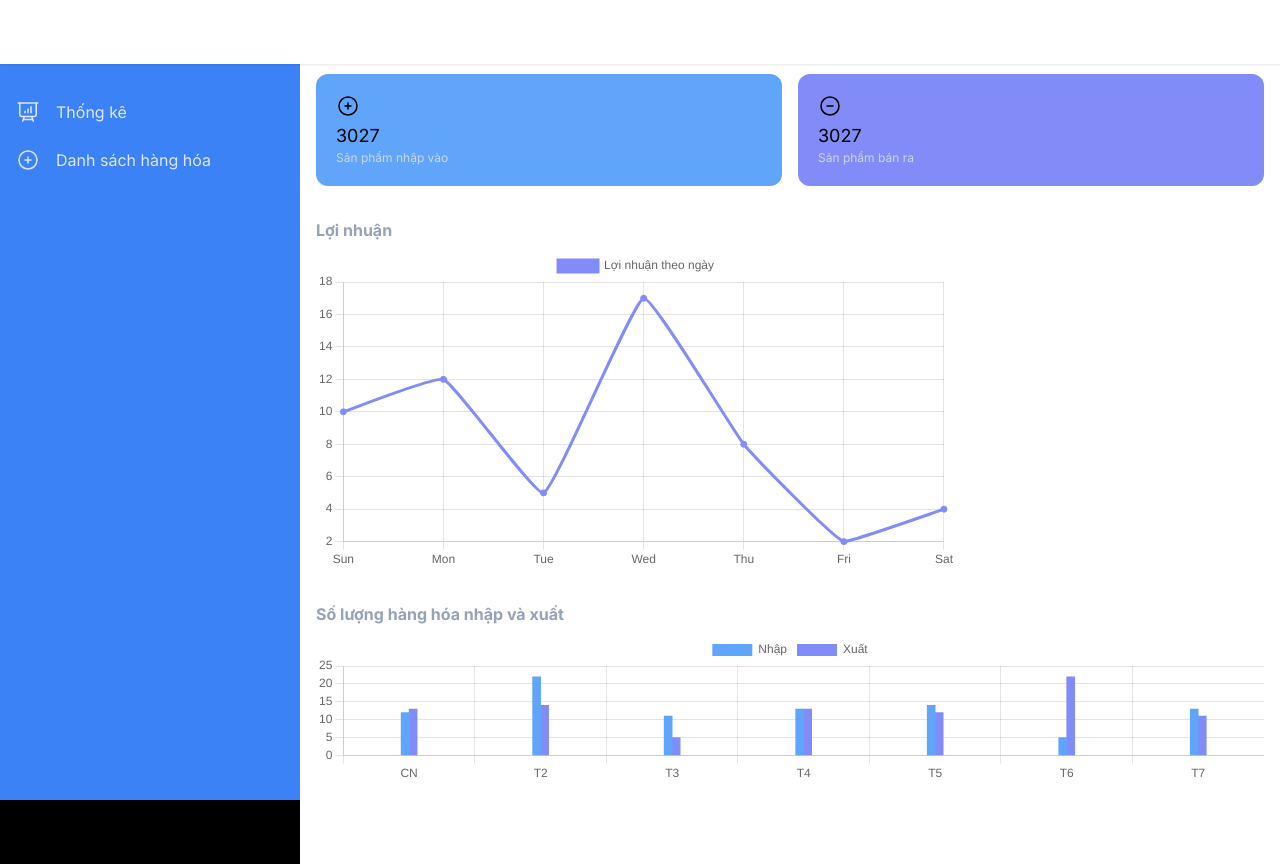
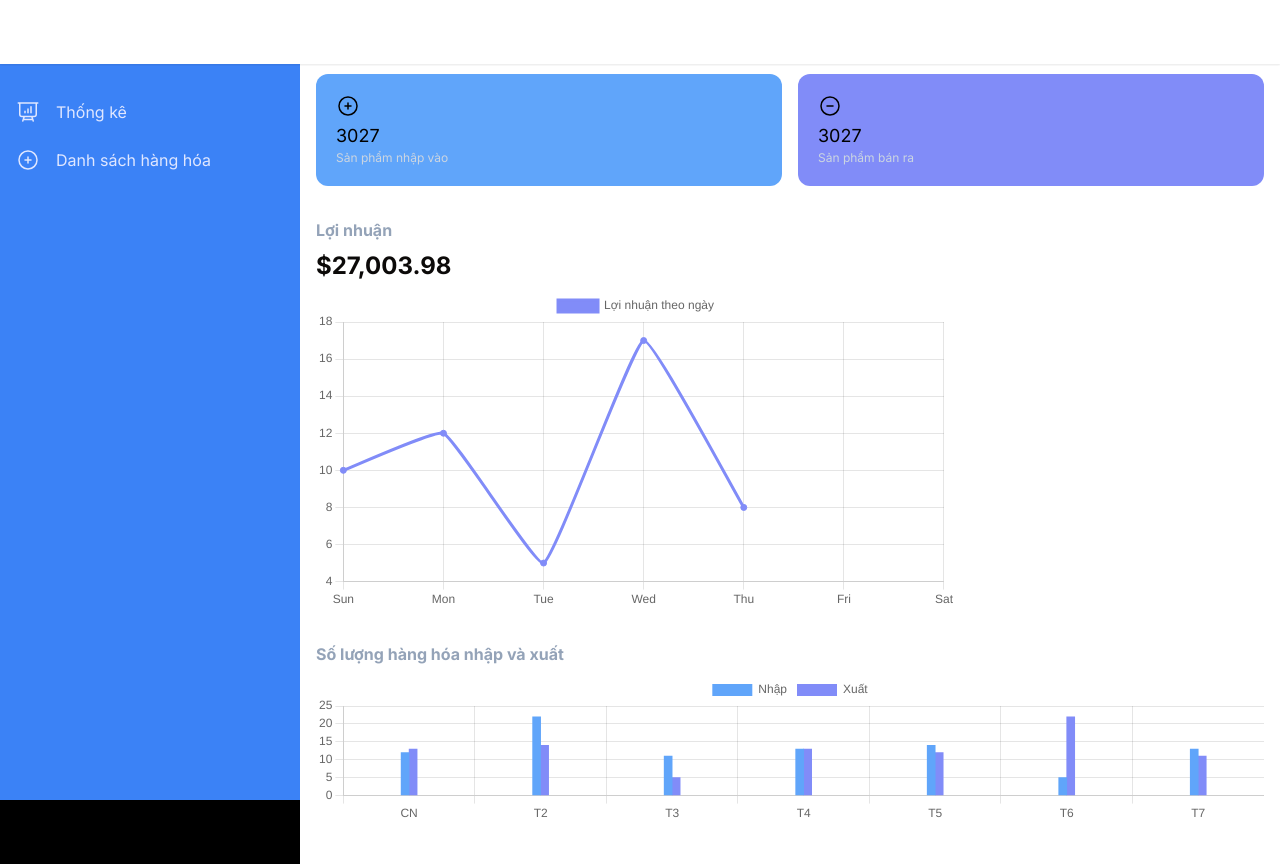
Before and after one commit to ngovanphat/product-management, a Next.js app: page / in a window 1280 px wide. Built offline with nearby package versions, Linux system fonts and the light colour scheme.

Commit message:
fix page

```diff
--- a/src/app/page.tsx
+++ b/src/app/page.tsx
@@ -101,7 +101,7 @@ export default function Dashboard() {
         datasets: [
           {
             label: "Lợi nhuận theo ngày",
-            data: [10, 12, 5, 17, 8, 2, 4],
+            data: [10, 12, 5, 17, 8],
             fill: false,
             borderColor: "#818CF8",
             backgroundColor: "#818CF8",
@@ -144,6 +144,8 @@ export default function Dashboard() {
 
       <div className="w-full mt-8">
         <p className="text-slate-400 mb-2 font-bold">Lợi nhuận</p>
+        <p className="text-stone-950 my-2 font-bold text-2xl">$27,003.98</p>
+
         <div className="w-full max-h-80">
           <canvas id="line-chart"></canvas>
         </div>
```
